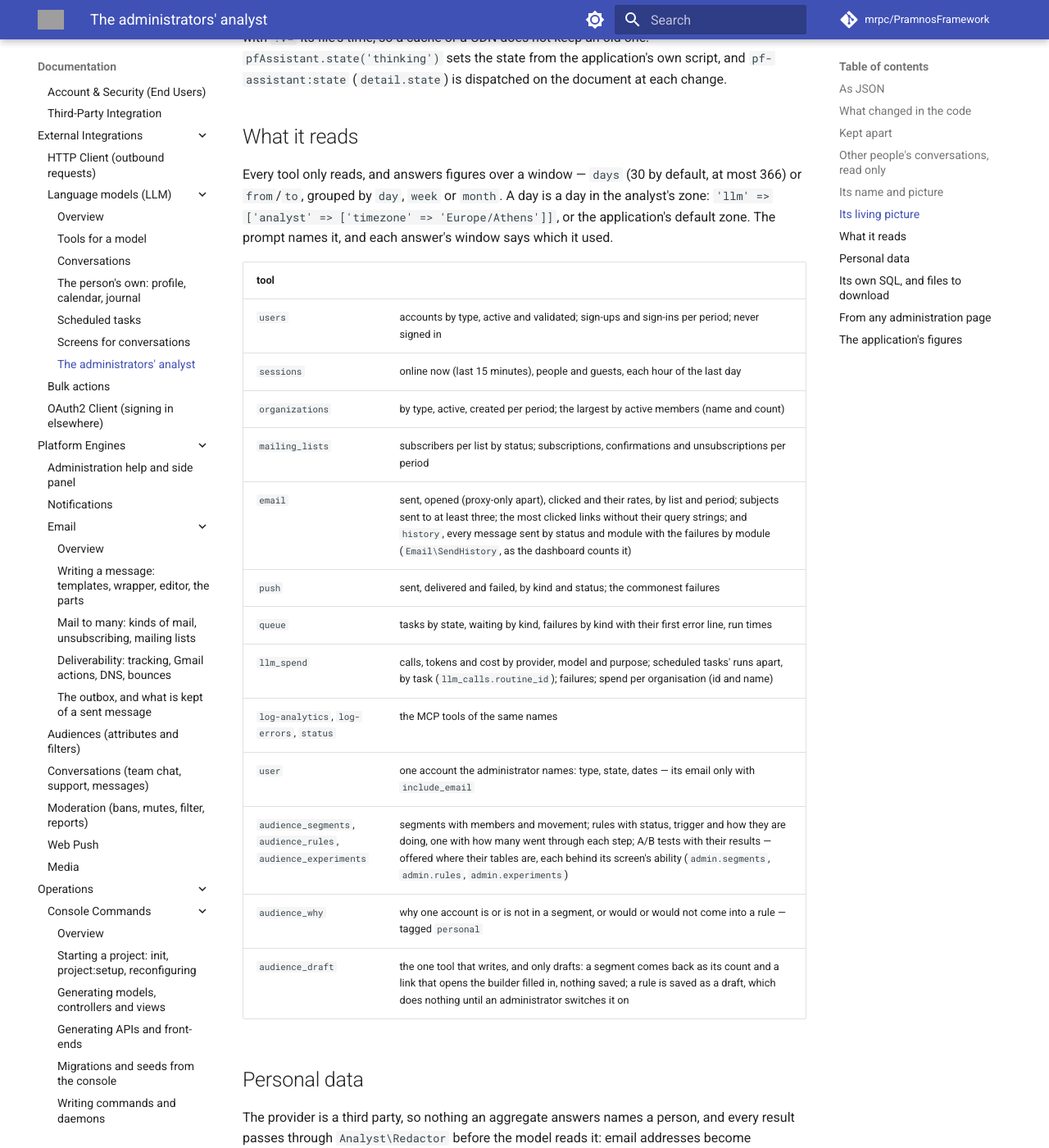
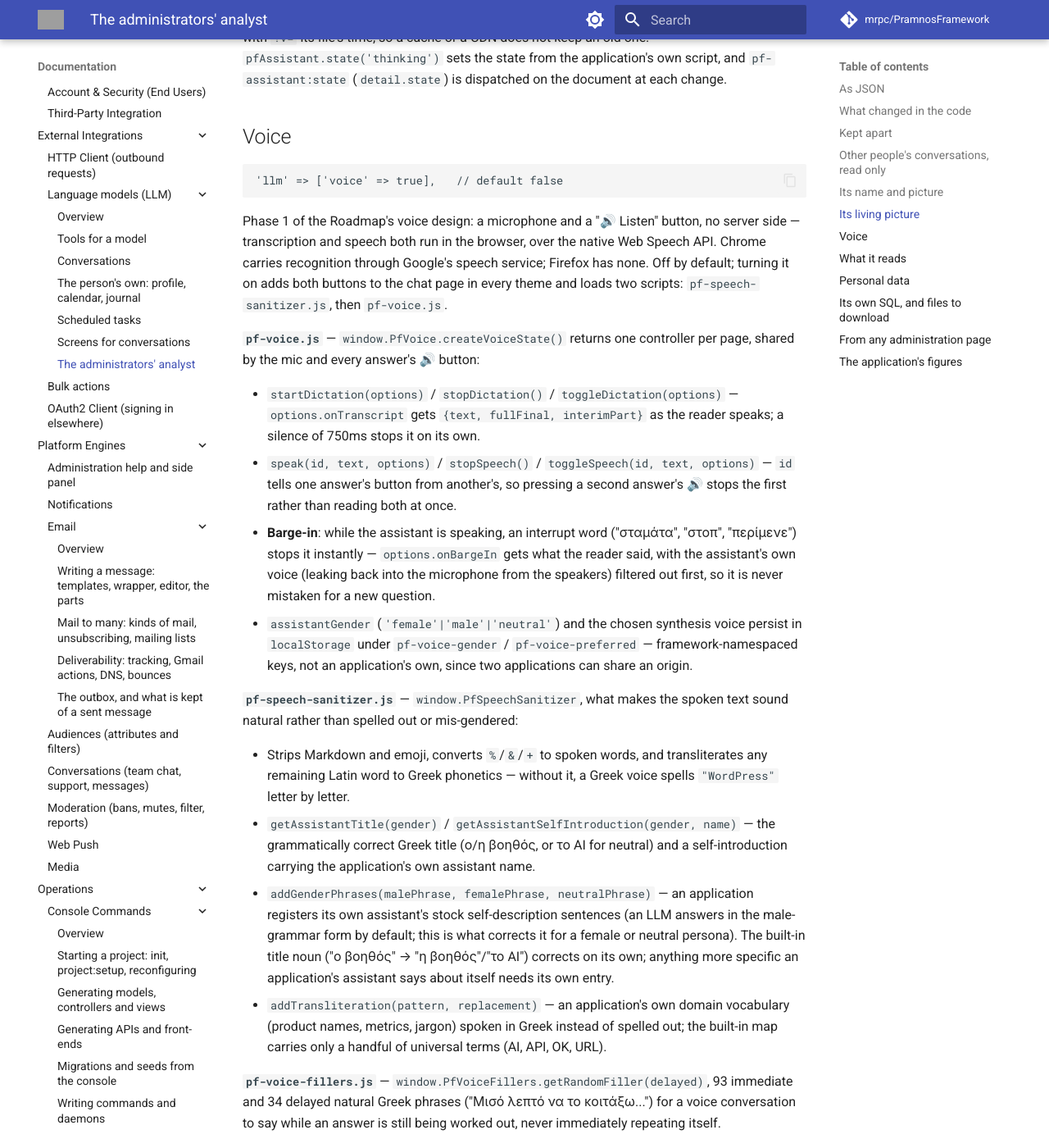
Before and after one commit to mrpc/PramnosFramework, an MkDocs documentation site: the page built from docs/Pramnos_LLM_Analyst_Guide.md, in a window 1280 px wide and 1400 px high, scrolled down 4358 px. Shown: the whole window at 82% size. Built offline with MkDocs 1.6.1 and Material for MkDocs 9.7.7, drawn with Linux system fonts in a browser that asks for light colours; comment, search, counter and statistics services are not loaded; some of the changed text lies outside the part shown; grey boxes are pictures that could not be loaded.

Commit message:
docs: Voice — Phase 1 of the Roadmap's Ask AI Voice design, shipped
Analyst Guide gets a "## Voice" section documenting llm.voice and the
three scripts' public API and extension points. Roadmap.md's phase 1
is marked shipped, noting it already covers part of phase 3 too
(barge-in, gender-aware pitch); phases 2-3 remain open. Today's
changelog post gets its fifth entry.

````diff
--- a/docs/Pramnos_LLM_Analyst_Guide.md
+++ b/docs/Pramnos_LLM_Analyst_Guide.md
@@ -4,6 +4,7 @@ use_cases:
   - Letting the AI explain, in plain words, a change in the code behind "it worked yesterday"
   - Giving the analyst its own SQL, files to download and the application's figures
   - Keeping personal data out of what the analyst reads
+  - Adding a microphone and read-aloud to the Ask AI page
 ---
 
 # The administrators' analyst
@@ -187,6 +188,62 @@ calls `stylesheet()` (the conversations dock does). A stylesheet on this server
 `pfAssistant.state('thinking')` sets the state from the application's own script, and
 `pf-assistant:state` (`detail.state`) is dispatched on the document at each change.
 
+## Voice
+
+```php
+'llm' => ['voice' => true],   // default false
+```
+
+Phase 1 of the Roadmap's voice design: a microphone and a "🔊 Listen" button, no server side —
+transcription and speech both run in the browser, over the native Web Speech API. Chrome carries
+recognition through Google's speech service; Firefox has none. Off by default; turning it on adds
+both buttons to the chat page in every theme and loads two scripts: `pf-speech-sanitizer.js`,
+then `pf-voice.js`.
+
+**`pf-voice.js`** — `window.PfVoice.createVoiceState()` returns one controller per page,
+shared by the mic and every answer's 🔊 button:
+
+- `startDictation(options)` / `stopDictation()` / `toggleDictation(options)` — `options.onTranscript`
+  gets `{text, fullFinal, interimPart}` as the reader speaks; a silence of 750ms stops it on its
+  own.
+- `speak(id, text, options)` / `stopSpeech()` / `toggleSpeech(id, text, options)` — `id` tells one
+  answer's button from another's, so pressing a second answer's 🔊 stops the first rather than
+  reading both at once.
+- **Barge-in**: while the assistant is speaking, an interrupt word ("σταμάτα", "στοπ",
+  "περίμενε") stops it instantly — `options.onBargeIn` gets what the reader said, with the
+  assistant's own voice (leaking back into the microphone from the speakers) filtered out first,
+  so it is never mistaken for a new question.
+- `assistantGender` (`'female'|'male'|'neutral'`) and the chosen synthesis voice persist in
+  `localStorage` under `pf-voice-gender` / `pf-voice-preferred` — framework-namespaced keys, not
+  an application's own, since two applications can share an origin.
+
+**`pf-speech-sanitizer.js`** — `window.PfSpeechSanitizer`, what makes the spoken text sound
+natural rather than spelled out or mis-gendered:
+
+- Strips Markdown and emoji, converts `%`/`&`/`+` to spoken words, and transliterates any
+  remaining Latin word to Greek phonetics — without it, a Greek voice spells `"WordPress"`
+  letter by letter.
+- `getAssistantTitle(gender)` / `getAssistantSelfIntroduction(gender, name)` — the grammatically
+  correct Greek title (ο/η βοηθός, or το AI for neutral) and a self-introduction carrying the
+  application's own assistant name.
+- `addGenderPhrases(malePhrase, femalePhrase, neutralPhrase)` — an application registers its own
+  assistant's stock self-description sentences (an LLM answers in the male-grammar form by
+  default; this is what corrects it for a female or neutral persona). The built-in title noun
+  ("ο βοηθός" → "η βοηθός"/"το AI") corrects on its own; anything more specific an application's
+  assistant says about itself needs its own entry.
+- `addTransliteration(pattern, replacement)` — an application's own domain vocabulary (product
+  names, metrics, jargon) spoken in Greek instead of spelled out; the built-in map carries only a
+  handful of universal terms (AI, API, OK, URL).
+
+**`pf-voice-fillers.js`** — `window.PfVoiceFillers.getRandomFiller(delayed)`, 93 immediate and
+34 delayed natural Greek phrases ("Μισό λεπτό να το κοιτάξω...") for a voice conversation to say
+while an answer is still being worked out, never immediately repeating itself.
+
+**Still to come** (Roadmap phases 2–3, not built): transcription and speech run on the server as
+a provider setting (`browser`/`api`/`local`), with size limits, consent and call-log entries; a
+continuous voice-conversation mode with end-of-speech detection and sentence-by-sentence
+streamed speech.
+
 ## What it reads
 
 Every tool only reads, and answers figures over a window — `days` (30 by default, at most 366)
````
Also changed, not shown: docs/Roadmap.md (+8 -6 lines), docs/version-history/posts/2026-11-01.md (+21 -1 lines).
